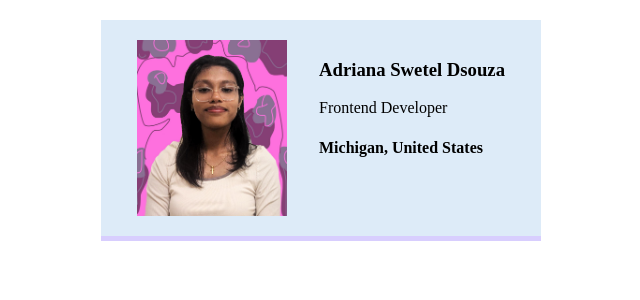
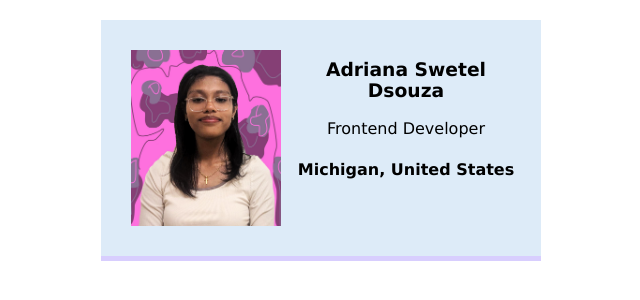
Before and after one commit to Eunoia-12/Business-Card, a plain HTML site: page index.html in a window 1280 px wide. Shown: the whole page, without its empty margins (319-959 px from the left). Drawn offline with Linux system fonts and the light colour scheme.

Commit message:
Middle commit

```diff
--- a/style.css
+++ b/style.css
@@ -1,13 +1,14 @@
 body {
     margin:20px;
+    font-family: Verdana, Geneva, Tahoma, sans-serif;
 }
 
 .card{
-    margin-left:auto;
-    margin-right:auto;
+    margin:20px auto;
     width: 400px;
     display: flex;
     justify-content: space-around;
+    text-align: center;
     padding: 20px;
     border-bottom: 5px solid #d8cefe;
     background-color: #ddebf8;
@@ -16,4 +17,5 @@ body {
 
 .logo-img {
     width: 150px;
+    margin: 10px;
 }
```
